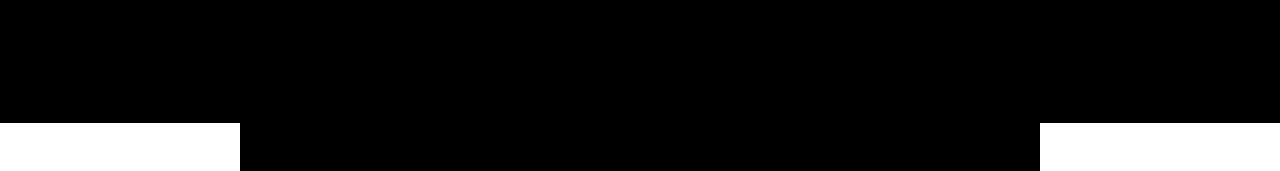
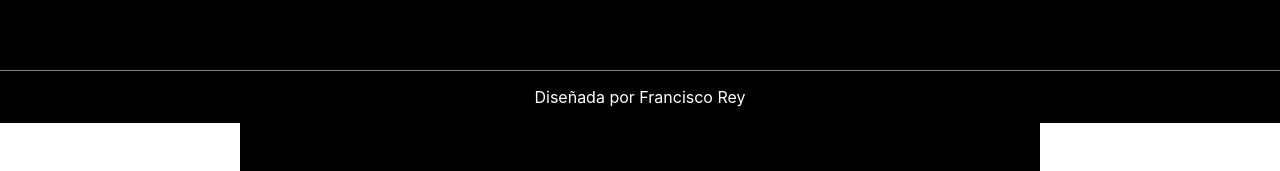
Before and after one commit to novusmundi/challenge, a React (Create React App) app: page /post/1 in a window 1280 px wide. Shown: the part 677-848 px from the top of the page. Built offline with nearby package versions, Linux system fonts and the light colour scheme; no server answers.

Commit message:
finishi details

```diff
--- a/src/components/ExplorePublications.jsx
+++ b/src/components/ExplorePublications.jsx
@@ -172,11 +172,37 @@ const ExplorePublications = (props) => {
           color: "white",
           backgroundColor: "#1062dd",
           borderRadius: 5,
+          marginBottom: 40,
         }}
         onClick={loadMore}
       >
         Load more
       </button>
+      <div
+        style={{
+          position: "fixed",
+          bottom: 0,
+          width: "100%",
+          backgroundColor: "black",
+          zIndex: 1,
+          borderTop: "1px solid grey",
+        }}
+      >
+        <p style={{ color: "white", textAlign: "center" }}>
+          Diseñada por Francisco Rey |
+          <a
+            style={{
+              textDecoration: "none",
+              color: "white",
+              cursor: "pointer",
+              marginLeft: 5,
+            }}
+            href="https://www.linkedin.com/in/francisco-rey-71060419a/"
+          >
+            LinkedIn
+          </a>
+        </p>
+      </div>
     </div>
   );
 };
--- a/src/components/InfoPost.jsx
+++ b/src/components/InfoPost.jsx
@@ -12,7 +12,7 @@ const InfoPost = () => {
   const [infoComments, setInfoComments] = useState([]);
   const [lastComments, setLastComments] = useState([]);
   const [page, setPage] = useState(null);
-
+  console.log(infoComments?.items?.length <= 0);
   let { idpost } = useParams();
   const navigate = useNavigate();
 
@@ -160,6 +160,13 @@ const InfoPost = () => {
                 height: 500,
               }}
             >
+              {infoComments?.items?.length <= 0 && (
+                <p
+                  style={{ color: "white", fontSize: 26, textAlign: "center" }}
+                >
+                  No comments!
+                </p>
+              )}
               {lastComments?.concat(infoComments?.items).map((data, index) => (
                 <ul key={index} style={{ padding: 0, listStyle: "none" }}>
                   <div
@@ -214,6 +221,20 @@ const InfoPost = () => {
           </div>
         </div>
       </div>
+      <div
+        style={{
+          position: "fixed",
+          bottom: 0,
+          width: "100%",
+          backgroundColor: "black",
+          zIndex: 1,
+          borderTop: "1px solid grey",
+        }}
+      >
+        <p style={{ color: "white", textAlign: "center" }}>
+          Diseñada por Francisco Rey
+        </p>
+      </div>
     </div>
   );
 };
--- a/src/components/UserProfile.jsx
+++ b/src/components/UserProfile.jsx
@@ -89,7 +89,8 @@ const UserProfile = () => {
             src={urlContain(infoUser?.picture?.original?.url)}
             alt="foto perfil"
           />
-          <p style={{ color: "#f56f3a" }}>@{infoUser?.name}</p>
+          {console.log(infoUser)}
+          <p style={{ color: "#f56f3a" }}>@{infoUser?.handle}</p>
           <div>
             <p style={{ color: "white" }}>
               Followers: {infoUser?.stats?.totalFollowers}
@@ -163,6 +164,20 @@ const UserProfile = () => {
           </button>
         </div>
       </div>
+      <div
+        style={{
+          position: "fixed",
+          bottom: 0,
+          width: "100%",
+          backgroundColor: "black",
+          zIndex: 1,
+          borderTop: "1px solid grey",
+        }}
+      >
+        <p style={{ color: "white", textAlign: "center" }}>
+          Diseñada por Francisco Rey
+        </p>
+      </div>
     </div>
   );
 };
```
